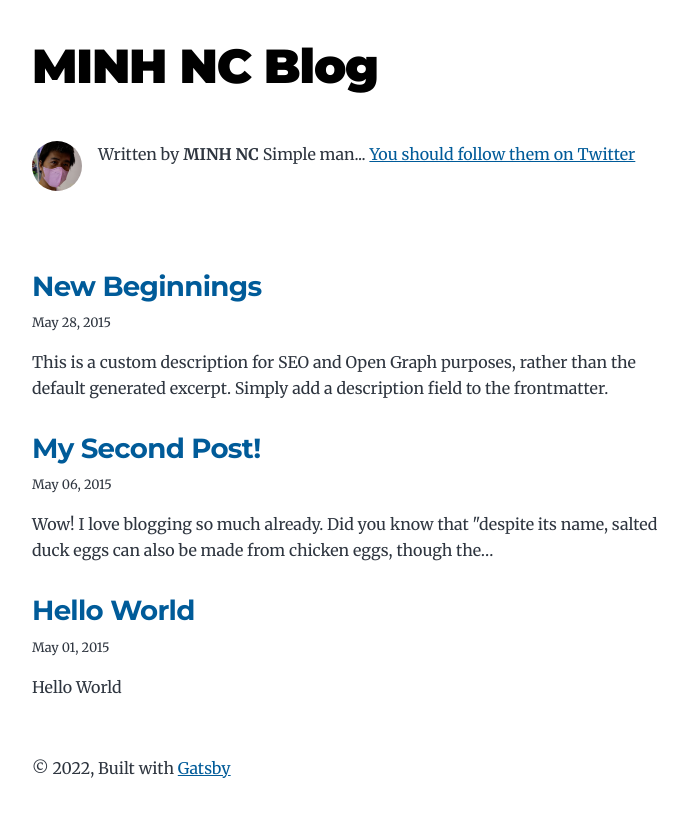
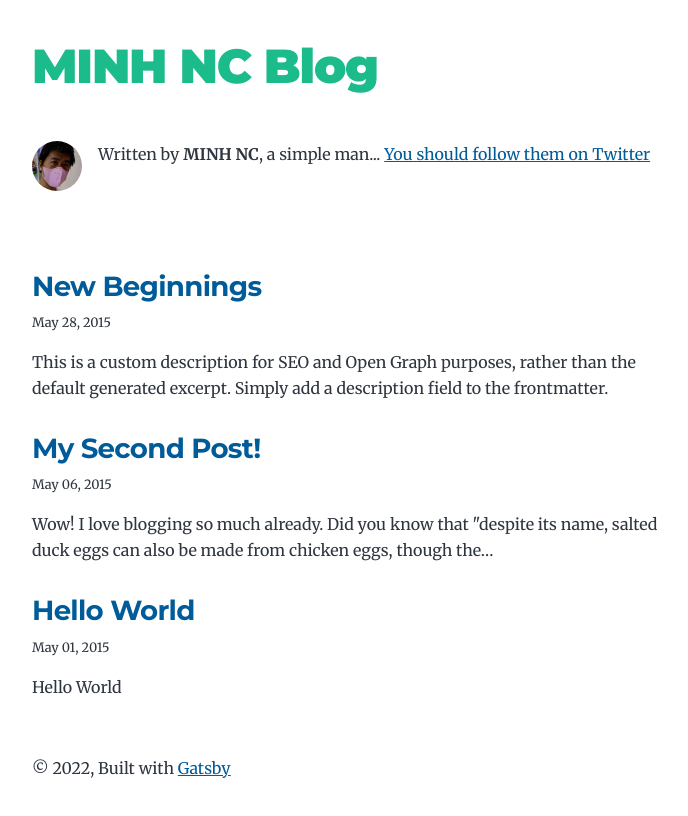
Before and after one commit to ncminh/gatsby-starter-blog, a Gatsby site: page / in a window 1280 px wide. Shown: the whole page, without its empty margins (292-980 px from the left). Built offline with nearby package versions, Linux system fonts and the light colour scheme; Gatsby itself is replaced by a stand-in of ours.

Commit message:
Change header color and update bio

```diff
--- a/gatsby-config.js
+++ b/gatsby-config.js
@@ -3,7 +3,7 @@ module.exports = {
     title: `MINH NC Blog`,
     author: {
       name: `MINH NC`,
-      summary: `Simple man...`,
+      summary: `a simple man...`,
     },
     description: `A starter blog demonstrating what Gatsby can do.`,
     siteUrl: `https://gatsbystarterblogsource.gatsbyjs.io/`,
--- a/src/components/bio.js
+++ b/src/components/bio.js
@@ -44,7 +44,7 @@ const Bio = () => {
       />
       {author?.name && (
         <p>
-          Written by <strong>{author.name}</strong> {author?.summary || null}
+          Written by <strong>{author.name}</strong>, {author?.summary || null}
           {` `}
           <a href={`https://twitter.com/${social?.twitter || ``}`}>
             You should follow them on Twitter
--- a/src/style.css
+++ b/src/style.css
@@ -58,7 +58,7 @@
   --color-text: #2e353f;
   --color-text-light: #4f5969;
   --color-heading: #1a202c;
-  --color-heading-black: black;
+  --color-heading-black: rgb(28, 187, 139);
   --color-accent: #d1dce5;
 }
 
```
Also changed, not shown: 2 other files.
